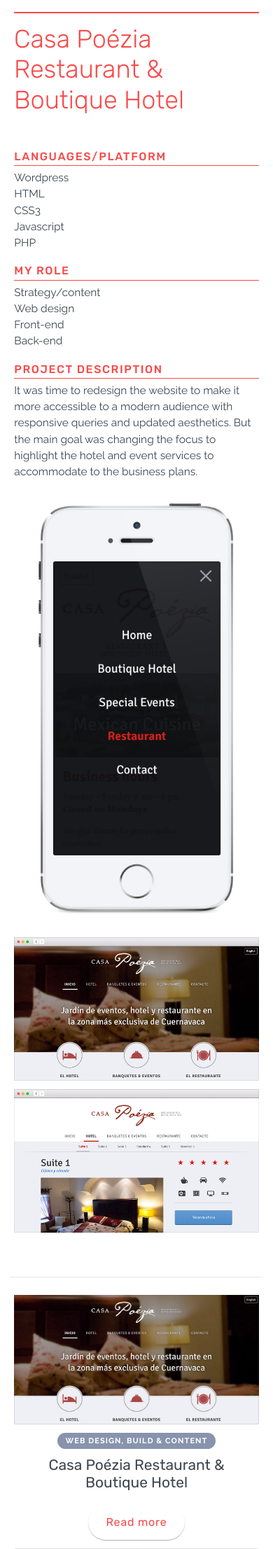
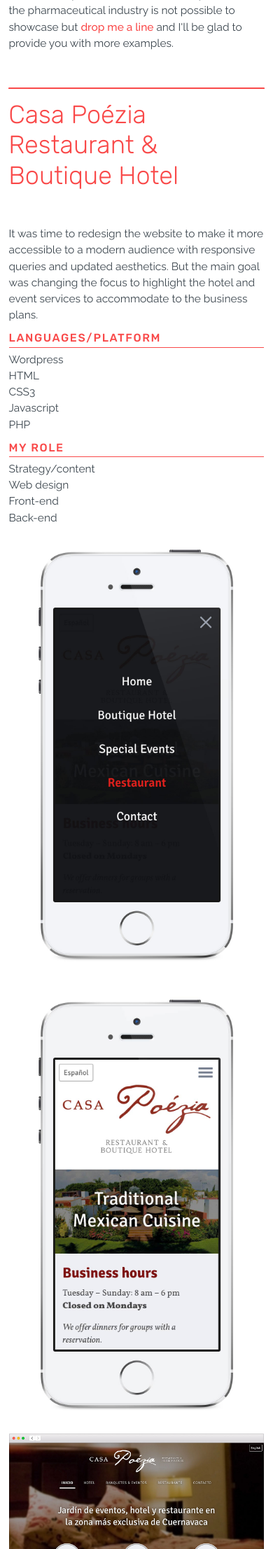
Before and after one commit to daniel-trevino/hitchris, a PHP site: page /showcase/ in a window 390 px wide, after a click on "Read more". Shown: the part 452-2665 px from the top of the page at 70% size. Run offline with PHP 8.4, Linux system fonts and the light colour scheme; some libraries are stand-ins or nearby versions.

Commit message:
changes everywhere

```diff
--- a/contact/index.html
+++ b/contact/index.html
@@ -68,9 +68,9 @@
 		<span class="icon ion-android-arrow-up tada animated"></span>
 	</div>
 
-	<script src="js/jquery-1.12.0.min.js"></script>
-	<script src="js/min/script.min.js"></script>
-	<script src="js/min/skrollr.min.js"></script>
+	<script src="/js/jquery-1.12.0.min.js"></script>
+	<script src="/js/min/script.min.js"></script>
+	<script src="/js/min/skrollr.min.js"></script>
 	<script type="text/javascript">
 
 		if ($(window).width() > 767) {
--- a/js/min/script.min.js
+++ b/js/min/script.min.js
@@ -1 +1 @@
-$(document).ready(function(){var o=$(".navigation");$(".navigation .burger").on("click",function(){o.addClass("visible")}),$('a[href^="#"]').on("click",function(o){o.preventDefault();var t=this.hash,n=$(t);n&&n.length>0&&$("html, body").stop().animate({scrollTop:n.offset().top},500,"swing",function(){window.location.hash=t})});var t=$(".sc-item-more a"),n=$(".project-details");n.hide(),t.on("click",function(o){o.preventDefault();var t=$(this).attr("href");n.slideUp(250),$(".project-details"+t).delay(250).slideDown(250,function(){$("html, body").animate({scrollTop:$(this).offset().top},250)})}),n.find(".close-project").on("click",function(){$(this).parents(".project-details").slideUp()});var i=$(window),e=$(".back-to-top");i.on("scroll resize",function(){i.scrollTop()>=i.height()?e.show():e.fadeOut(500),i.scrollTop()}),i.trigger("scroll"),e.on("click",function(){$("html, body").animate({scrollTop:0},250)}),$(".position .description a.showmore").parent().next().addClass("hidden"),$(".position .description a.showmore").on("click",function(o){o.preventDefault(),$(this).parent().next().hasClass("hidden")&&($(this).parent().next().slideDown("fast"),$(this).parents(".position").addClass("show-details"))}),$(".locator").on("click",function(){$(this).toggleClass("open"),$(this).parent().toggleClass("open")})});
+$(document).ready(function(){var t=$(".navigation");$(".navigation .burger").on("click",function(){t.addClass("visible")}),$('a[href^="#"]').on("click",function(t){t.preventDefault();var o=this.hash,n=$(o);n&&n.length>0&&$("html, body").stop().animate({scrollTop:n.offset().top},500,"swing",function(){window.location.hash=o})});var o=$(".sc-item-more a"),n=$(".project-details");n.hide(),o.on("click",function(t){t.preventDefault();var o=$(this).attr("href");n.slideUp(250),$(".project-details"+o).delay(250).fadeIn(250,function(){$("html, body").animate({scrollTop:$(this).offset().top},250)})}),n.find(".close-project").on("click",function(){$(this).parents(".project-details").slideUp()});var i=$(window),e=$(".back-to-top");i.on("scroll resize",function(){i.scrollTop()>=i.height()?e.show():e.fadeOut(500),i.scrollTop()}),i.trigger("scroll"),e.on("click",function(){$("html, body").animate({scrollTop:0},250)}),$(".position .description a.showmore").on("click",function(t){t.preventDefault(),$(this).parent().next().hasClass("hidden")&&($(this).slideUp("fast").parent().next().slideDown("fast"),$(this).parents(".position").addClass("show-details"))}),$(".locator").on("click",function(){$(this).toggleClass("open"),$(this).parent().toggleClass("open")})});
--- a/showcase/index.html
+++ b/showcase/index.html
@@ -50,7 +50,12 @@
 
 		<main id="main" class="inner">
 
-			<p class="lead">I’ve gathered a few examples of the work I’ve done, where I’ve worked with the graphic and interface design as well as the front-end.</p>
+			<div class="grid-row">
+				<div class="col-lg-8 col-lg-offset-2 col-md-10 col-md-offset-1">
+					<p class="lead">I’ve gathered a few examples of the work I’ve done in graphic and interface design as well as <span class="nowrap">front-end</span> development.</p>
+					<p>These have been specifically hand-picked to showcase my main skill set. Most of my work with the pharmaceutical industry is not possible to showcase but <a href="/contact/">drop me a line</a> and I'll be glad to provide you with more examples.</p>
+				</div>
+			</div>
 
 			<article class="project-details" id="poezia">
 				<div class="project-header">
@@ -60,24 +65,32 @@
 				<div class="grid-row">
 					<div class="col-lg-10 col-lg-offset-1">
 						<div class="grid-row">
-							<div class="col-md-4">
+							<div class="col-xs-12">
+								<p>It was time to redesign the website to make it more accessible to a modern audience with responsive queries and updated aesthetics. But the main goal was changing the focus to highlight the hotel and event services to accommodate to the business plans.</p>
+							</div>
+							<div class="col-sm-6">
 								<h2 class="category-title">Languages/platform</h2>
 								<p>Wordpress<br>HTML<br>CSS3<br>Javascript<br>PHP</p>
-
+							</div>
+							<div class="col-sm-6">
 								<h2 class="category-title">My role</h2>
 								<p>Strategy/content<br>Web design<br>Front-end<br>Back-end</p>
-
-								<h2 class="category-title">Project description</h2>
-								<p>It was time to redesign the website to make it more accessible to a modern audience with responsive queries and updated aesthetics. But the main goal was changing the focus to highlight the hotel and event services to accommodate to the business plans.</p>
 							</div>
-							<div class="col-md-8">
+							<div class="cf"></div>
+							<div class="col-sm-6">
 								<p style="text-align: center"><img src="/img/content/poezia-iphone.jpg" alt="Casa Poézia mobile navigation" width="327"></p>
+							</div>
+							<div class="col-sm-6">
+								<p style="text-align: center"><img src="/img/content/poezia-iphone-2.jpg" alt="Casa Poézia mobile" width="327"></p>
 							</div>
 							<div class="col-xs-12">
 								<img src="/img/content/poezia-desktop.jpg" alt="Casa Poézia Desktop">
 							</div>
 							<div class="col-xs-12">
 								<img src="/img/content/poezia-desktop-2.jpg" alt="Casa Poézia Desktop">
+							</div>
+							<div class="col-xs-12">
+								<p style="text-align: center"><br><a class="btn" href="http://new.poezia.com.mx" target="_blank">Visit the site</a></p>
 							</div>
 						</div>
 					</div>
@@ -92,17 +105,19 @@
 				<div class="grid-row">
 					<div class="col-lg-10 col-lg-offset-1">
 						<div class="grid-row">
-							<div class="col-md-4">
+							<div class="col-xs-12">
+								<p><a href="http://occident.se" target="_blank">Occident <i class="icon ion-android-open"></i></a> sponsored a small island football tournament by letting us bring the 40 year-old yearly event to a more modern platform. By providing live and detailed updates the public could follow the scores and results on any device without the need to remember or count it themselves. We also created a never before "IT Department" to the tournament which we hope will be an addition present in all future events.</p>
+							</div>
+							<div class="col-sm-6">
 								<h2 class="category-title">Languages/platform</h2>
-								<p>HTML<br>CSS3<br>Javascript<br>.NET<br><a href="http://www.occident.se/vart-erbjudande/cms/publicent/" target="_blank"><i class="icon ion-android-open"></i> Publicent</a></p>
-
+								<p>HTML<br>CSS3<br>Javascript<br>.NET<br><a href="http://www.occident.se/vart-erbjudande/cms/publicent/" target="_blank">Publicent <i class="icon ion-android-open"></i></a></p>
+							</div>
+							<div class="col-sm-6">
 								<h2 class="category-title">My role</h2>
-								<p>Strategy/content<br>Creative lead<br>Web/UX design<br>Front-end</p>
-
-								<h2 class="category-title">Project description</h2>
-								<p>The company I work for sponsored a small island football tournament by letting us bring the 40 year-old yearly event to a more modern platform. By providing live and detailed updates, the public could follow the scores and results on any device without the need to remember or count it themselves. We also added an "IT Department" to the tournament which we hope will be an addition present in all future events.</p>
+								<p>Creative lead<br>Project Managmenet<br>Strategy/content<br>Web/UX design<br>Front-end</p>
 							</div>
-							<div class="col-md-8">
+							<div class="cf"></div>
+							<div class="col-md-8 col-md-offset-2">
 								<p style="text-align: center"><img src="/img/content/skargardscup-iphone.jpg" alt="Skärgårdscupen mobile" width="327"></p>
 							</div>
 							<div class="col-xs-12">
@@ -113,6 +128,9 @@
 							</div>
 							<div class="col-xs-12">
 								<img src="/img/content/skargardscup-desktop-2.jpg" alt="Skärgårdscupen">
+							</div>
+							<div class="col-xs-12">
+								<p style="text-align: center"><br><a class="btn" href="http://skargardscupen.se" target="_blank">Visit the site</a></p>
 							</div>
 						</div>
 					</div>
@@ -127,18 +145,19 @@
 				<div class="grid-row">
 					<div class="col-lg-10 col-lg-offset-1">
 						<div class="grid-row">
-							<div class="col-md-4">
+							<div class="col-xs-12">
+								<p>To help us keep track of time spent on projects and other work, we developed our own time tracking web app since no commercial software felt good enough or customizable enough. I spent some time researching our needs and putting them together into something structured and logistically stable. With the help of prototypes and wireframes it was the most advanced interface design project I had been longing to work on for a long time.</p>
+							</div>
+							<div class="col-sm-6">
 								<h2 class="category-title">Languages/platform</h2>
 								<p>HTML<br>CSS3<br>Javascript/Ajax</p>
-
+							</div>
+							<div class="col-sm-6">
 								<h2 class="category-title">My role</h2>
-								<p>UI design<br>Prototyping<br>Research/Interviews</p>
-
-								<h2 class="category-title">Project description</h2>
-								<p>To help us keep track of time spent on projects and other work, we developed our own time tracking web app since no commercial software felt good enough or customizable enough. I spent some time researching our needs and putting them together into something structured and logistically stable. With the help of prototypes and wireframes it was the most advanced interface design project I had been longing to work on for a long time.</p>
+								<p>UI design<br>Prototyping/User testing<br>Research/Interviews</p>
 							</div>
-							<div class="col-md-8">
-								<p><img src="/img/content/tidrapport-admin.jpg" alt="Tidrapport project admin"></p>
+							<div class="col-md-8 col-md-offset-2">
+								<p style="text-align: center"><img src="/img/content/tidrapport-admin.jpg" alt="Tidrapport project admin"></p>
 							</div>
 							<div class="col-xs-12">
 								<img src="/img/content/tidrapport-wireframe.jpg" alt="Tidrapport wireframe">
@@ -164,7 +183,7 @@
 							<img src="/img/content/poezia-ss.jpg" alt="Boutique Hotel Casa Poézia">
 						</div>
 						<div class="sc-project-type">
-							<p>Web Design, Build & Content</p>
+							<p><span class="nowrap">Web Design</span>, <span class="nowrap">Build & Content</span></p>
 						</div>
 						<div class="sc-project-title">
 							<h2><span class="nowrap">Casa Poézia</span> Restaurant & <span class="nowrap">Boutique Hotel</span></h2>
@@ -180,7 +199,7 @@
 							<img src="/img/content/skargardscup-ss.jpg" alt="Skärgårdscupen">
 						</div>
 						<div class="sc-project-type">
-							<p>Web Design & Front-end</p>
+							<p><span class="nowrap">Web Design</span> <span class="nowrap">& Front-end</span></p>
 						</div>
 						<div class="sc-project-title">
 							<h2>Skärgårdscupen 2015<br>Football Tournament</h2>
@@ -196,7 +215,7 @@
 							<img src="/img/content/tidrapport-ss.png" alt="Occident tidrapport">
 						</div>
 						<div class="sc-project-type">
-							<p>Interface Design & Front-end</p>
+							<p><span class="nowrap">Interface Design</span> <span class="nowrap">& Front-end</span></p>
 						</div>
 						<div class="sc-project-title">
 							<h2>Web Application to Manage Time Spent on Projects</h2>
@@ -212,7 +231,7 @@
 
 		<footer id="contact-footer">
 			<div class="centered">
-				<div class="given-title"><h1>Hit me up<span>.</span></h1></div>
+				<div class="given-title"><h1 data-bottom-top="top: 0.9em" data-bottom-bottom="top: 0.32em;">Hit me up<span>.</span></h1></div>
 				<p>For references or meeting inquiries, contact me at <a href="mailto:hello@hitchris.com">hello@hitchris.com</a></p>
 			</div>
 		</footer>
@@ -224,9 +243,9 @@
 		<span class="icon ion-android-arrow-up tada animated"></span>
 	</div>
 
-	<script src="js/jquery-1.12.0.min.js"></script>
-	<script src="js/min/script.min.js"></script>
-	<script src="js/min/skrollr.min.js"></script>
+	<script src="/js/jquery-1.12.0.min.js"></script>
+	<script src="/js/min/script.min.js"></script>
+	<script src="/js/min/skrollr.min.js"></script>
 	<script type="text/javascript">
 
 		if ($(window).width() > 767) {
--- a/skillset/index.html
+++ b/skillset/index.html
@@ -68,9 +68,9 @@
 		<span class="icon ion-android-arrow-up tada animated"></span>
 	</div>
 
-	<script src="js/jquery-1.12.0.min.js"></script>
-	<script src="js/min/script.min.js"></script>
-	<script src="js/min/skrollr.min.js"></script>
+	<script src="/js/jquery-1.12.0.min.js"></script>
+	<script src="/js/min/script.min.js"></script>
+	<script src="/js/min/skrollr.min.js"></script>
 	<script type="text/javascript">
 
 		if ($(window).width() > 767) {
--- a/styles/css/main.css
+++ b/styles/css/main.css
@@ -1281,6 +1281,9 @@ body {
     padding: 50px 20px 80px 20px;
     max-width: 1000px;
     margin: 0 auto; }
+    @media (max-width: 767px) {
+      #main.inner {
+        padding: 10% 3.125%; } }
   #main .map {
     position: fixed;
     top: 0;
@@ -1543,9 +1546,14 @@ body {
       text-align: center; }
 
 .showcase-items {
+  margin-top: 2.5em;
   padding-top: 2.5em;
-  margin-top: 4em;
   border-top: 1px solid #e2e5eb; }
+  @media (max-width: 480px) {
+    .showcase-items .showcase-item {
+      padding-bottom: 3em;
+      margin-left: -3.3%;
+      margin-right: -3.3%; } }
   .showcase-items .showcase-item .sc-item-ss {
     position: relative;
     margin-bottom: 1.2em;
@@ -1577,6 +1585,18 @@ body {
       padding: 0.5em 1em 0.4em 1em;
       border-radius: 2em;
       background-color: #8894ad; }
+      @media (max-width: 1200px) {
+        .showcase-items .showcase-item .sc-project-type p {
+          font-size: 1.1em; } }
+      @media (max-width: 992px) {
+        .showcase-items .showcase-item .sc-project-type p {
+          font-size: 1em; } }
+      @media (max-width: 767px) {
+        .showcase-items .showcase-item .sc-project-type p {
+          font-size: 0.9em; } }
+      @media (max-width: 480px) {
+        .showcase-items .showcase-item .sc-project-type p {
+          font-size: 1em; } }
   .showcase-items .showcase-item .sc-project-title {
     text-align: center;
     margin-bottom: 2em; }
@@ -1584,8 +1604,37 @@ body {
       font-size: 2.1em;
       color: #3d474f;
       margin-bottom: 0; }
+      @media (max-width: 1200px) {
+        .showcase-items .showcase-item .sc-project-title h2 {
+          font-size: 2.1em; } }
+      @media (max-width: 992px) {
+        .showcase-items .showcase-item .sc-project-title h2 {
+          font-size: 1.8em; } }
+      @media (max-width: 767px) {
+        .showcase-items .showcase-item .sc-project-title h2 {
+          font-size: 1.6em; } }
+      @media (max-width: 480px) {
+        .showcase-items .showcase-item .sc-project-title h2 {
+          font-size: 2em; } }
+      @media (max-width: 480px) {
+        .showcase-items .showcase-item .sc-project-title h2 {
+          padding: 0 1em; } }
   .showcase-items .showcase-item .sc-item-more {
     text-align: center; }
+    .showcase-items .showcase-item .sc-item-more a.btn {
+      font-size: 1.6em; }
+      @media (max-width: 1200px) {
+        .showcase-items .showcase-item .sc-item-more a.btn {
+          font-size: 1.568em; } }
+      @media (max-width: 992px) {
+        .showcase-items .showcase-item .sc-item-more a.btn {
+          font-size: 1.536em; } }
+      @media (max-width: 767px) {
+        .showcase-items .showcase-item .sc-item-more a.btn {
+          font-size: 1.44em; } }
+      @media (max-width: 480px) {
+        .showcase-items .showcase-item .sc-item-more a.btn {
+          font-size: 1.376em; } }
 
 .project-details {
   margin-top: 4em;
@@ -1626,6 +1675,10 @@ body {
     padding-bottom: 0.2em;
     border-bottom: 1px solid #f94949;
     margin-bottom: 0.3em; }
+
+@media (max-width: 480px) {
+  .cv-blocks [class*='col-'] {
+    margin-bottom: 3em; } }
 
 .upcoming {
   display: inline-block;
@@ -1758,6 +1811,8 @@ body {
             display: none; }
           .position > div .details .description .activity h2 {
             font-size: 1.7em;
+            color: #323a41;
+            font-weight: 500;
             margin-bottom: 0;
             margin-right: 1em;
             display: inline-block; }
@@ -1776,27 +1831,27 @@ body {
           .position > div .details .description .activity p,
           .position > div .details .description .activity ul,
           .position > div .details .description .activity ol {
-            font-size: 1.3em; }
+            font-size: 1.4em; }
             @media (max-width: 1200px) {
               .position > div .details .description .activity p,
               .position > div .details .description .activity ul,
               .position > div .details .description .activity ol {
-                font-size: 1.274em; } }
+                font-size: 1.372em; } }
             @media (max-width: 992px) {
               .position > div .details .description .activity p,
               .position > div .details .description .activity ul,
               .position > div .details .description .activity ol {
-                font-size: 1.248em; } }
+                font-size: 1.344em; } }
             @media (max-width: 767px) {
               .position > div .details .description .activity p,
               .position > div .details .description .activity ul,
               .position > div .details .description .activity ol {
-                font-size: 1.17em; } }
+                font-size: 1.26em; } }
             @media (max-width: 480px) {
               .position > div .details .description .activity p,
               .position > div .details .description .activity ul,
               .position > div .details .description .activity ol {
-                font-size: 1.118em; } }
+                font-size: 1.204em; } }
             .position > div .details .description .activity p.period,
             .position > div .details .description .activity ul.period,
             .position > div .details .description .activity ol.period {
@@ -1836,6 +1891,11 @@ body {
   background-color: #f71818;
   color: #FFF; }
 
+.cf:after {
+  content: "";
+  display: table;
+  clear: both; }
+
 html {
   font-size: 62.5%; }
 
@@ -1853,8 +1913,7 @@ h5,
 h6 {
   font-family: "Rubik", "Helvetica Neue", Helvetica, Arial, sans-serif;
   line-height: 1.2;
-  margin: 1.2em auto 0.6em auto;
-  max-width: 700px; }
+  margin: 1.2em 0 0.6em 0; }
   h2:first-child, h2 + h2, h2 + h3, h2 + h4, h2 + h5,
   h3:first-child,
   h3 + h2,
@@ -1967,10 +2026,7 @@ h5 {
 p {
   font-size: 1.8em;
   line-height: 1.5;
-  margin-bottom: 1em;
-  margin-left: auto;
-  margin-right: auto;
-  max-width: 700px; }
+  margin-bottom: 1em; }
   @media (max-width: 1200px) {
     p {
       font-size: 1.764em; } }
@@ -2003,6 +2059,7 @@ p {
     text-transform: uppercase;
     letter-spacing: 0.1em;
     font-weight: 500;
+    margin-bottom: 0.6em;
     color: #f94949; }
     @media (max-width: 1200px) {
       p.small-label {
@@ -2018,20 +2075,18 @@ p {
         font-size: 1.29em; } }
     @media (max-width: 480px) {
       p.small-label {
-        margin-top: 1.5em;
         margin-bottom: 0.5em; } }
   p:last-child {
     margin-bottom: 0; }
+  p a {
+    font-weight: 500; }
 
 ol, ul {
   font-size: 1.8em;
   line-height: 1.5;
   margin-bottom: 1em;
   list-style-position: outside;
-  padding-left: 1em;
-  margin-left: auto;
-  margin-right: auto;
-  max-width: 700px; }
+  padding-left: 1em; }
   @media (max-width: 1200px) {
     ol, ul {
       font-size: 1.764em; } }
@@ -2046,6 +2101,8 @@ ol, ul {
       font-size: 1.548em; } }
   ol li, ul li {
     margin-bottom: 0.5em; }
+  ol a, ul a {
+    font-weight: 500; }
 
 ol {
   list-style-type: decimal; }
@@ -2069,7 +2126,7 @@ a {
   a.btn {
     display: inline-block;
     font-family: "Rubik", "Helvetica Neue", Helvetica, Arial, sans-serif;
-    font-size: 1.6em;
+    font-size: 1.6rem;
     line-height: 1.125;
     font-weight: 400;
     color: #f94949;
--- a/styles/sass/_cv.scss
+++ b/styles/sass/_cv.scss
@@ -1,3 +1,13 @@
+.cv-blocks {
+
+	@include responsive(smartphone) {
+
+		[class*='col-'] {
+			margin-bottom: 3em;
+		}
+	}
+}
+
 .upcoming {
 	display: inline-block;
 	padding: 3px;
@@ -122,6 +132,8 @@
 
 					h2 {
 						@include scaleFont(1.7em);
+						color: darken($color-grey, 5%);
+						font-weight: 500;
 						margin-bottom: 0;
 						margin-right: 1em;
 						display: inline-block;
@@ -130,7 +142,7 @@
 					p,
 					ul,
 					ol {
-						@include scaleFont(1.3em);
+						@include scaleFont(1.4em);
 
 						&.period {
 							font-family: $font-heading;
--- a/styles/sass/_showcase.scss
+++ b/styles/sass/_showcase.scss
@@ -1,9 +1,15 @@
 .showcase-items {
+	margin-top: 2.5em;
 	padding-top: 2.5em;
-	margin-top: 4em;
 	border-top: 1px solid lighten($color-dark-blue, 65%);
 
 	.showcase-item {
+
+		@include responsive(smartphone) {
+			padding-bottom: 3em;
+			margin-left: -3.3%;
+			margin-right: -3.3%;
+		}
 
 		.sc-item-ss {
 			position: relative;
@@ -32,7 +38,7 @@
 			p {
 				display: inline-block;
 				font-weight: 700;
-				font-size: 1.1em;
+				@include scaleFontManual(1.1em, 1.1em, 1em, 0.9em, 1em);
 				line-height: 1.2;
 				color: #fff;
 				text-transform: uppercase;
@@ -49,14 +55,22 @@
 			margin-bottom: 2em;
 
 			h2 {
-				font-size: 2.1em;
+				@include scaleFontManual(2.1em, 2.1em, 1.8em, 1.6em, 2em);
 				color: $color-grey;
 				margin-bottom: 0;
+
+				@include responsive(smartphone) {
+					padding: 0 1em;
+				}
 			}
 		}
 
 		.sc-item-more {
 			text-align: center;
+
+			a.btn {
+				@include scaleFont(1.6em);
+			}
 		}
 	}
 }
--- a/styles/sass/_template.scss
+++ b/styles/sass/_template.scss
@@ -473,6 +473,10 @@ body {
 		padding: 50px 20px 80px 20px;
 		max-width: 1000px;
 		margin: 0 auto;
+
+		@include responsive(tablet) {
+			padding: 10% 3.125%;
+		}
 	}
 
 	.map {
--- a/styles/sass/main.scss
+++ b/styles/sass/main.scss
@@ -10,6 +10,11 @@ html,body,div,span,applet,object,iframe,a,abbr,acronym,address,big,cite,code,del
 @import "_contact";
 
 ::selection { background-color: darken($color-main, 10%); color: #FFF; }
+.cf:after {
+	content: "";
+	display: table;
+	clear: both;
+}
 
 html {
 	font-size: 62.5%;
@@ -31,8 +36,7 @@ h5,
 h6 {
 	font-family: $font-heading;
 	line-height: 1.2;
-	margin: 1.2em auto 0.6em auto;
-	max-width: 700px;
+	margin: 1.2em 0 0.6em 0;
 
 	&:first-child,
 	& + h2,
@@ -78,9 +82,6 @@ p {
 	@include scaleFont(1.8em);
 	line-height: 1.5;
 	margin-bottom: 1em;
-	margin-left: auto;
-	margin-right: auto;
-	max-width: 700px;
 
 	&.lead {
 		@include scaleFont(2.1em);
@@ -92,16 +93,20 @@ p {
 		text-transform: uppercase;
 		letter-spacing: 0.1em;
 		font-weight: 500;
+		margin-bottom: 0.6em;
 		color: $color-main;
 
 		@include responsive(smartphone) {
-			margin-top: 1.5em;
 			margin-bottom: 0.5em;
 		}
 	}
 
 	&:last-child {
 		margin-bottom: 0;
+	}
+
+	a {
+		font-weight: 500;
 	}
 }
 
@@ -111,12 +116,13 @@ ol, ul {
 	margin-bottom: 1em;
 	list-style-position: outside;
 	padding-left: 1em;
-	margin-left: auto;
-	margin-right: auto;
-	max-width: 700px;
 
 	li {
 		margin-bottom: 0.5em;
+	}
+
+	a {
+		font-weight: 500;
 	}
 }
 
@@ -148,7 +154,7 @@ a {
 	&.btn {
 		display: inline-block;
 		font-family: $font-heading;
-		font-size: 1.6em;
+		font-size: 1.6rem;
 		line-height: 1.125;
 		font-weight: 400;
 		color: $color-main;
```
Also changed, not shown: cv/index.html (+29 -21 lines), index.html (+4 -4 lines), js/script.js (+3 -4 lines), img/content/poezia-iphone-2.jpg (added).
